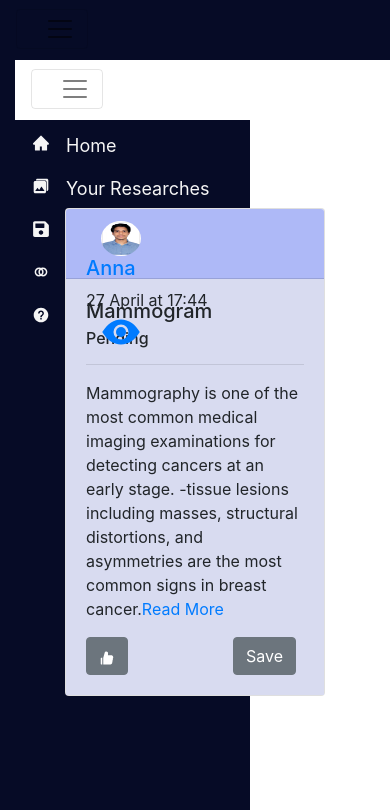
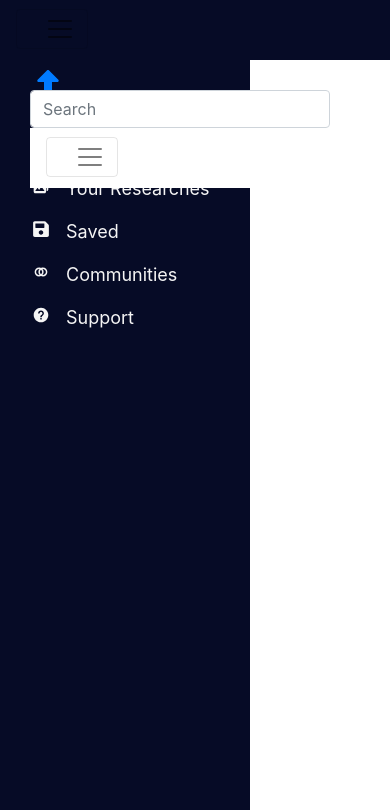
Before and after one commit to 0xmuralik/MajorProject, a React (Create React App) app in the folder Client/: page /dashboard in a window 390 px wide. Shown: the top 810 px of the page. Built offline with nearby package versions, Linux system fonts and the light colour scheme.

Commit message:
Search fetching

```diff
--- a/Client/src/components/dashboard/home/Dashboard.js
+++ b/Client/src/components/dashboard/home/Dashboard.js
@@ -1,50 +1,46 @@
-import React, { Component } from 'react'
-import FilterNavBar from './searchandfilter/FilterNavBar'
+import React, { Component } from "react";
+import FilterNavBar from "./searchandfilter/FilterNavBar";
 //import SearchBar from './SearchBar'
 //import ProcessResearchCards from './ProcessResearchCards';
-import Header from '../header/Header';
-import SidePannel from '../sidepannel/SidePannel';
-import Container from 'react-bootstrap/Container';
-import Col from 'react-bootstrap/Col';
-import Row from 'react-bootstrap/Row';
+import Header from "../header/Header";
+import SidePannel from "../sidepannel/SidePannel";
+import Container from "react-bootstrap/Container";
+import Col from "react-bootstrap/Col";
+import Row from "react-bootstrap/Row";
 //import ViewPage from './viewpapers/ViewPage';
-import UserProfile from '../profile/UserProfile'
+import UserProfile from "../profile/UserProfile";
 import { ProcessResearchCards } from "./researchcards/ProcessResearchCards";
+import SearchBar from "./searchandfilter/SearchBar";
 
 export class Dashboard extends Component {
-
   constructor(props) {
-        super(props)
+    super(props);
   }
   render() {
-        console.log(this.props)
+    console.log(this.props);
     return (
-
       <>
         <Header />
         <div>
           <Container fluid>
             <Row>
               <Col sm={2}>
-                            <div style={{ top: '600px' }}>
+                <div style={{ top: "600px" }}>
                   <SidePannel />
                 </div>
-
               </Col>
               <Col sm={10}>
-                        <div class="sticky-top" style={{ top: '60px' }}>
-                            <FilterNavBar />
-                        </div>
-                        <div style={{ position: 'relative', top: '90px' }}>
-                            < ProcessResearchCards />
+                <div class="sticky-top" style={{ top: "60px" }}></div>
+                <div style={{ position: "relative", top: "90px" }}>
+                  <SearchBar />
                 </div>
               </Col>
             </Row>
           </Container>
         </div>
       </>
-        )
+    );
   }
 }
 
-export default Dashboard
+export default Dashboard;
--- a/Client/src/components/dashboard/home/searchandfilter/FilterNavBar.js
+++ b/Client/src/components/dashboard/home/searchandfilter/FilterNavBar.js
@@ -1,51 +1,45 @@
-import React, { Component} from 'react';
-import Navbar from 'react-bootstrap/Navbar';
-import Nav from 'react-bootstrap/Nav';
-import NavDropdown from 'react-bootstrap/NavDropdown';
-import Button from 'react-bootstrap/Button';
-import Form from 'react-bootstrap/Form';
-import FormControl from 'react-bootstrap/FormControl';
-import SearchBar from './SearchBar';
-import FilterDropDowns from './FilterDropDowns';
-import {options} from '../../Utils/DropDownOprions';
-import ListGroup from 'react-bootstrap/ListGroup';
-import UseFiltersToggle from './UseFiltersToggle';
+import React, { Component } from "react";
+import Navbar from "react-bootstrap/Navbar";
+import Nav from "react-bootstrap/Nav";
+import NavDropdown from "react-bootstrap/NavDropdown";
+import Button from "react-bootstrap/Button";
+import Form from "react-bootstrap/Form";
+import FormControl from "react-bootstrap/FormControl";
+import SearchBar from "./SearchBar";
+import FilterDropDowns from "./FilterDropDowns";
+import { options } from "../../Utils/DropDownOprions";
+import ListGroup from "react-bootstrap/ListGroup";
+import UseFiltersToggle from "./UseFiltersToggle";
 import Container from "react-bootstrap/Container";
 import Col from "react-bootstrap/Col";
 import Row from "react-bootstrap/Row";
 
 class FilterNavBar extends React.Component {
-
-
   constructor(props) {
     super(props);
-    this.dropDownOptions=options;
+    this.dropDownOptions = options;
   }
 
   render() {
+    this.filterDropDownsComponent = this.dropDownOptions.map((details) => (
+      <FilterDropDowns details={details} />
+    ));
 
-      this.filterDropDownsComponent=this.dropDownOptions.map((details)=>(
-            <FilterDropDowns details={details}/>
-      ))
-
-        return(
-          <div >
-            <Navbar style={{background:'white'}}   expand="lg">
+    return (
+      <div>
+        <Navbar style={{ background: "white" }} expand="lg">
           <Navbar.Toggle aria-controls="basic-navbar-nav" />
-              <Container >
+          <Container>
             <Row>
               <Navbar.Collapse id="basic-navbar-nav">
-                    <SearchBar/>
-                    <UseFiltersToggle/>
-                    <Nav className="mr-auto">
-                      {this.filterDropDownsComponent}
-                    </Nav>
+                <UseFiltersToggle />
+                <Nav className="mr-auto">{this.filterDropDownsComponent}</Nav>
               </Navbar.Collapse>
             </Row>
           </Container>
         </Navbar>
       </div>
-        )
+    );
   }
 }
 export default FilterNavBar;
--- a/Client/src/components/dashboard/home/searchandfilter/SearchBar.js
+++ b/Client/src/components/dashboard/home/searchandfilter/SearchBar.js
@@ -1,16 +1,89 @@
-import Button from 'react-bootstrap/Button'
+import Button from "react-bootstrap/Button";
 import Container from "react-bootstrap/Container";
+import ListGroup from "react-bootstrap/ListGroup";
+import ResearchCard from "../researchcards/ResearchCard";
 import Col from "react-bootstrap/Col";
-import react,{Component} from 'react';
-import './SearchBar.css';
-import UseFiltersToggle from './UseFiltersToggle';
-
+import react, { Component } from "react";
+import "./SearchBar.css";
+import UseFiltersToggle from "./UseFiltersToggle";
+import axios from "axios";
+import Navbar from "react-bootstrap/Navbar";
+import Nav from "react-bootstrap/Nav";
+import FilterDropDowns from "./FilterDropDowns";
+import { options } from "../../Utils/DropDownOprions";
 
 class SearchBar extends Component {
+  constructor(props) {
+    super(props);
+    this.state = {
+      query: "",
+      results: {},
+      loading: false,
+      message: "",
+    };
+    this.cancel = "";
+    this.dropDownOptions = options;
+  }
+  fetchSearchResults = () => {
+    const searchUrl = `http://localhost:5000/posts`;
+    if (this.cancel) {
+      this.cancel.cancel();
+    }
+    this.cancel = axios.CancelToken.source();
 
+    axios
+      .get(searchUrl, { cancelToken: this.cancel.token })
+      .then((res) => {
+        const resultNotFoundMsg = !res.data ? "no More" : "";
+        this.setState({
+          results: res.data,
+          message: resultNotFoundMsg,
+          loading: false,
+        });
+      })
+      .catch((error) => {
+        if (axios.isCancel(error) || error) {
+          this.setState({
+            loading: false,
+            message: "Failed to fetch data",
+          });
+        }
+      });
+  };
 
-    render(){
-        return(
+  handleOnInputChange = (event) => {
+    const query = event.target.value;
+    this.setState({ query: query, loading: true, message: "" }, () => {
+      this.fetchSearchResults(query);
+    });
+  };
+
+  renderSearchResults = () => {
+    const { results } = this.state;
+    if (Object.keys(results).length && results.length) {
+      return (
+        <div className="results-cont">
+          {results.map((result) => {
+            return (
+              <a>
+                <ListGroup horizontal={true} className="my-2" key={result._id}>
+                  <ResearchCard details={result} />
+                </ListGroup>
+              </a>
+            );
+          })}
+        </div>
+      );
+    }
+  };
+
+  render() {
+    const { query } = this.state;
+    this.filterDropDownsComponent = this.dropDownOptions.map((result) => (
+      <FilterDropDowns details={result} />
+    ));
+
+    return (
       //             <div class="input-group">
       //   <div class="form-outline">
       //     <input id="search-focus" type="search" id="form1" class="form-control" />
@@ -21,15 +94,42 @@ class SearchBar extends Component {
       //   </button>
       // </div>
 
-                <Col>
-            <div class="input-group">
+      <div class="col-sm-12">
+        <div class="row input-group">
+          <div class="col-sm-3">
             <form onSubmit={this.submitHandler}>
-                    <input  type="search" placeholder="Search" class="form-control search-style" id="form1"/>
+              <input
+                type="search"
+                name="query"
+                value={query}
+                placeholder="Search"
+                class="form-control search-style"
+                id="form1"
+                onChange={this.handleOnInputChange}
+              />
             </form>
           </div>
-            </Col>
-
-        )
+          <div class="col-sm-9">
+            <div>
+              <Navbar style={{ background: "white" }} expand="lg">
+                <Navbar.Toggle aria-controls="basic-navbar-nav" />
+                <Container>
+                  <div class="row">
+                    <Navbar.Collapse id="basic-navbar-nav">
+                      <UseFiltersToggle />
+                      <Nav className="mr-auto">
+                        {this.filterDropDownsComponent}
+                      </Nav>
+                    </Navbar.Collapse>
+                  </div>
+                </Container>
+              </Navbar>
+            </div>
+          </div>
+        </div>
+        {this.renderSearchResults()}
+      </div>
+    );
   }
 }
 export default SearchBar;
```
Also changed, not shown: Client/src/api/index.js (added), 2 other files (tests, documents, lock files or other folders). Lines whose indentation alone changed are shown as unchanged.
